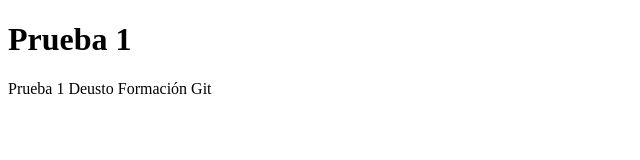
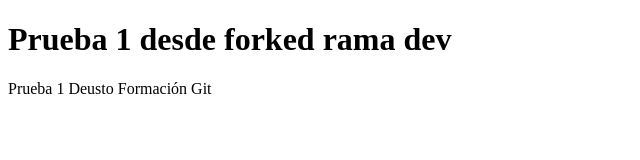
Before and after one commit to vbfan/prueba1, a plain HTML site: page index.html in a window 1280 px wide. Shown: the whole page, without its empty margins (0-640 px from the left). Drawn offline with Linux system fonts and the light colour scheme.

Commit message:
cambios desde rama dev de forked

```diff
--- a/index.html
+++ b/index.html
@@ -7,7 +7,7 @@
 </head>
 <body>
     <div class="container">
-        <h1>Prueba 1</h1>
+        <h1>Prueba 1 desde forked rama dev</h1>
         <p>Prueba 1 Deusto Formación Git</p>
     </div>
 </body>
```
